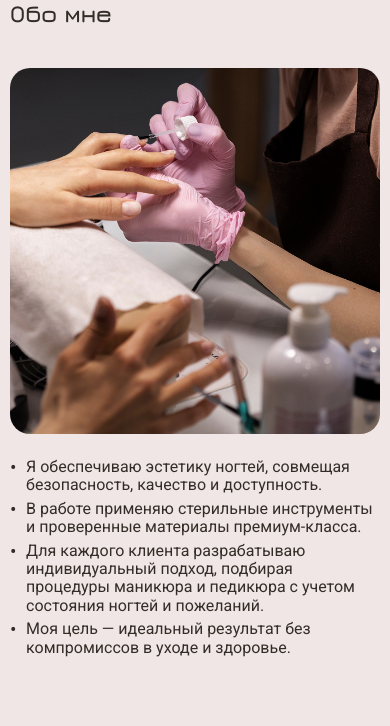
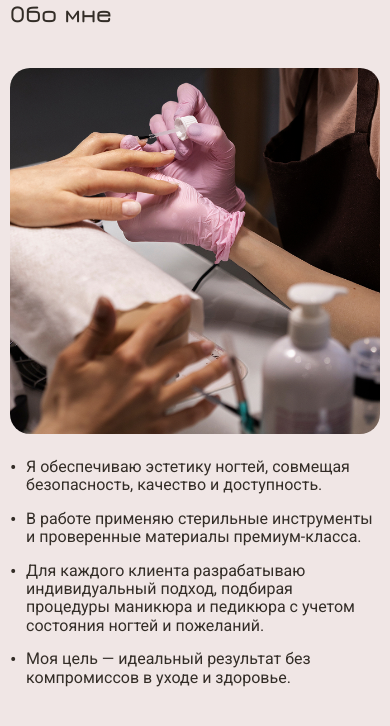
Before and after one commit to darina1970/Natali_Nails, a React (Vite) app: page / in a window 390 px wide. Shown: the top 726 px of the page. Built offline with nearby package versions, Linux system fonts and the light colour scheme.

Commit message:
change benefitsList gap adaptive

```diff
--- a/src/components/About/About.module.css
+++ b/src/components/About/About.module.css
@@ -47,7 +47,7 @@
     }
     .benefitsList {
         width: 100%;
-        gap: 5px;
+        gap: 15px;
     }
 }
 
```
